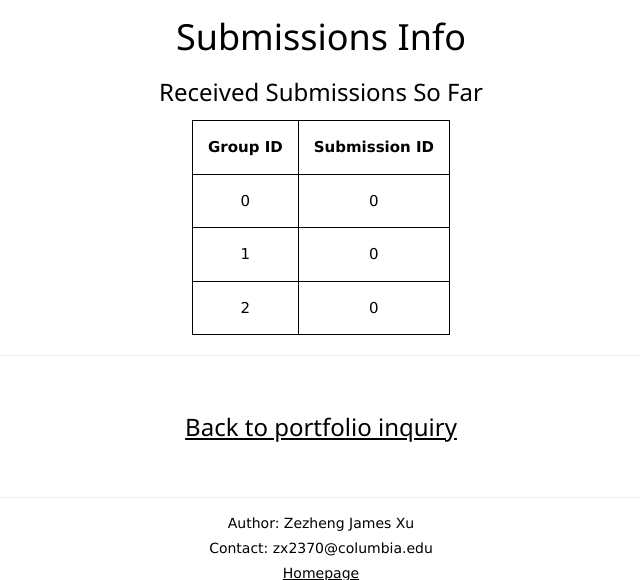
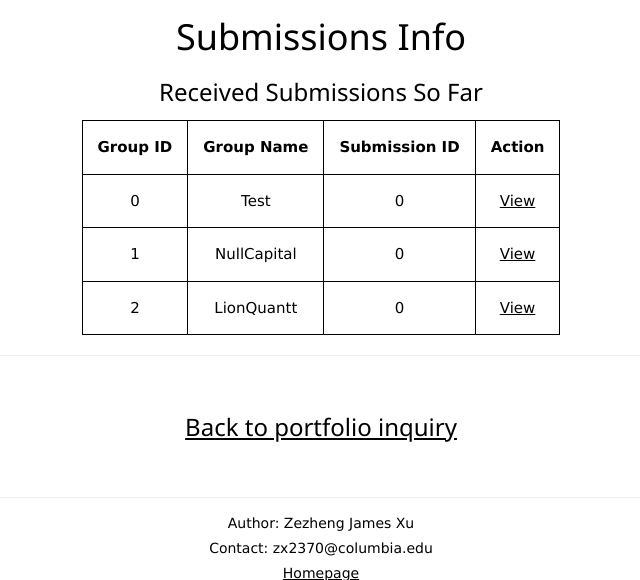
Before and after one commit to jamesxu0220/data-driven-methods, a Flask app: page /portfolios_summary/ in a window 1280 px wide. Shown: the top 580 px of the page, without its empty margins (319-959 px from the left). Run offline with Flask 2, Linux system fonts and the light colour scheme; data comes from the database, SQL or seed files in the repository; both versions use the stored data as it was after the commit.

Commit message:
Updated portfolios list view

```diff
--- a/DataDrivenFinance/portfolios.py
+++ b/DataDrivenFinance/portfolios.py
@@ -1,5 +1,5 @@
 from DataDrivenFinance import app
-from DataDrivenFinance.databases import Decision
+from DataDrivenFinance.databases import Decision, Group
 from flask import request, render_template
 
 
@@ -8,22 +8,36 @@ def portfolios():
     if request.method == 'POST':
         gid = request.form['group_id']
         sid = request.form['submission_id']
-        portfolios = Decision.query.filter_by(
-            group_id=gid, submission_id=sid).all()
-        if len(portfolios) == 0:
-            return """
-            <!doctype html>
-            <title>Error</title>
-            <h3>Error: Found no matching portfolio - try checking inputs</h3>
-            <a href=".">Try Again</a>
-            """
-        return render_template('portfolio/portfolios.html', portfolios=portfolios)
+        return view(gid, sid)
     else:
         return render_template('portfolio/portfolio_inquiry.html')
 
 
+@app.route('/portfolio/g<int:gid>/s<int:sid>')
+def view(gid, sid):
+    portfolios = Decision.query.filter_by(
+        group_id=gid, submission_id=sid).all()
+    gname = Group.query.filter_by(group_id=gid).with_entities(
+            Group.group_name).first().group_name
+    if len(portfolios) == 0:
+        return """
+        <!doctype html>
+        <title>Error</title>
+        <h3>Error: Found no matching portfolio - try checking inputs</h3>
+        <a href=".">Try Again</a>
+        """
+    return render_template('portfolio/portfolios.html', portfolios=portfolios, gname=gname)
+
+
 @app.route('/portfolios_summary/')
 def portfolios_summary():
-    submissions = Decision.query.with_entities(Decision.group_id, Decision.submission_id).order_by(
-        Decision.submission_id, Decision.group_id).distinct()
+    sid_gid_pairs = Decision.query.with_entities(Decision.group_id, Decision.submission_id).order_by(
+        Decision.group_id, Decision.submission_id).distinct().all()
+    submissions = []
+    for pair in sid_gid_pairs:
+        sid = pair.submission_id
+        gid = pair.group_id
+        gname = Group.query.filter_by(group_id=gid).with_entities(
+            Group.group_name).first().group_name
+        submissions.append((gid, gname, sid))
     return render_template('portfolio/portfolios_summary.html', submissions=submissions)
--- a/DataDrivenFinance/templates/portfolio/portfolio_inquiry.html
+++ b/DataDrivenFinance/templates/portfolio/portfolio_inquiry.html
@@ -7,6 +7,7 @@
 {% block body %}
 <div class="content center">
     <h1>Portfolio Inquiry</h1>
+    <h3>Look Up A Specific Portfolio</h3><br>
     <form action="/portfolios/" method="POST">
         <label for="group_id">Group ID:</label>
         <input type="number" name="group_id" id="group_id" required><br>
@@ -16,6 +17,6 @@
         <input type="submit" value="Check portfolio">
     </form>
     <br><hr><br>
-    <h3><a href="../portfolios_summary">Check All Submissions Received</a><br></h3>
+    <h3><a href="../portfolios_summary">Or...Check All Submissions Received</a><br></h3>
 </div>
 {% endblock %}
--- a/DataDrivenFinance/templates/portfolio/portfolios.html
+++ b/DataDrivenFinance/templates/portfolio/portfolios.html
@@ -7,8 +7,9 @@
 {% block body %}
 <div class="content center">
     <h1>Current Portfolio Info</h1>
-    <h5>Group ID: {{ portfolios[0].group_id }}</h5>
-    <h5>Submission ID: {{ portfolios[0].submission_id }}</h5>
+    <h4>Group ID: {{ portfolios[0].group_id }}</h4>
+    <h4>Group Name: {{ gname }}</h4>
+    <h4>Submission ID: {{ portfolios[0].submission_id }}</h4>
     <table class="center">
         <tr>
             <th>Symbol/ID</th>
--- a/DataDrivenFinance/templates/portfolio/portfolios_summary.html
+++ b/DataDrivenFinance/templates/portfolio/portfolios_summary.html
@@ -11,12 +11,18 @@
     <table class="center">
         <tr>
             <th>Group ID</th>
+            <th>Group Name</th>
             <th>Submission ID</th>
+            <th>Action</th>
         </tr>
         {% for submission in submissions %}
         <tr>
-            <td>{{ submission.group_id }}</td>
-            <td>{{ submission.submission_id }}</td>
+            <td>{{ submission[0] }}</td>
+            <td>{{ submission[1] }}</td>
+            <td>{{ submission[2] }}</td>
+            <td>
+                <a href="/portfolio/g{{submission[0]}}/s{{submission[2]}}">View</a>
+            </td>
         </tr>
         {% endfor %}
     </table>
```
Also changed, not shown: DataDrivenFinance/test.db.
